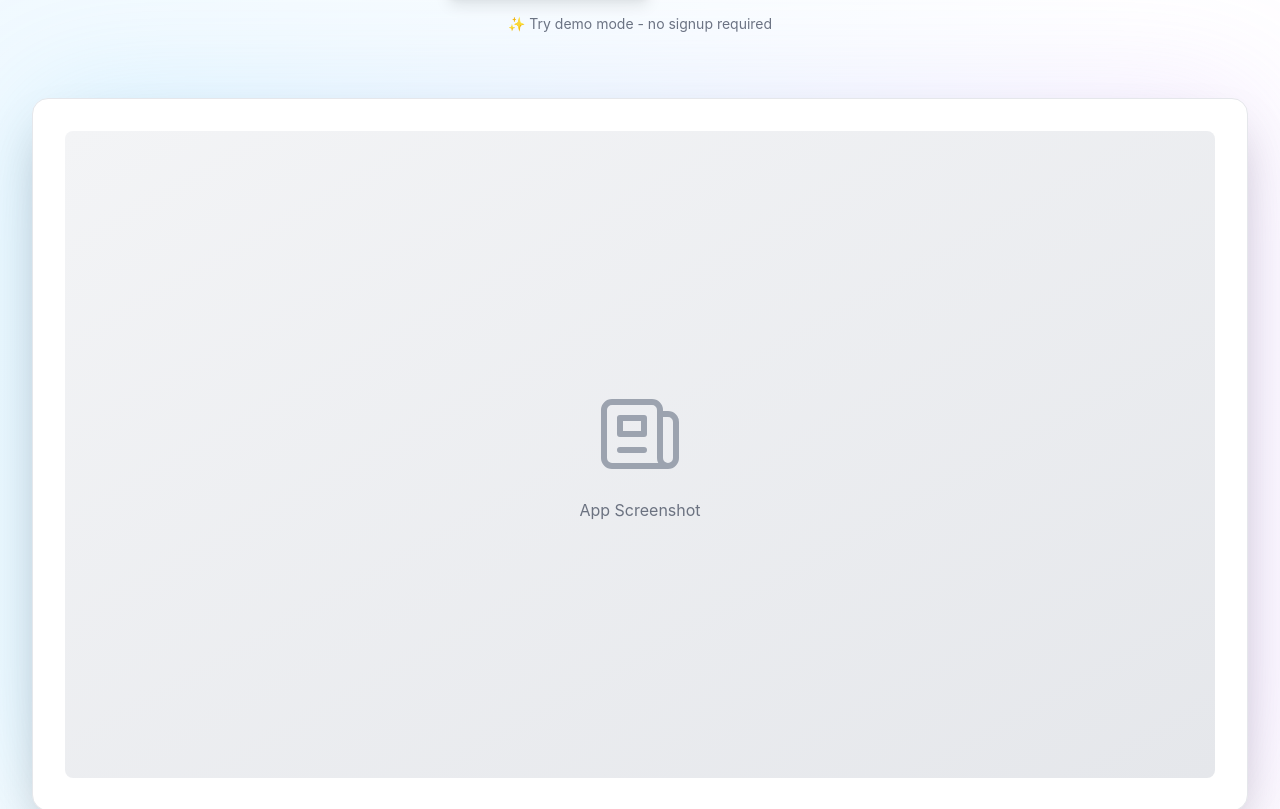
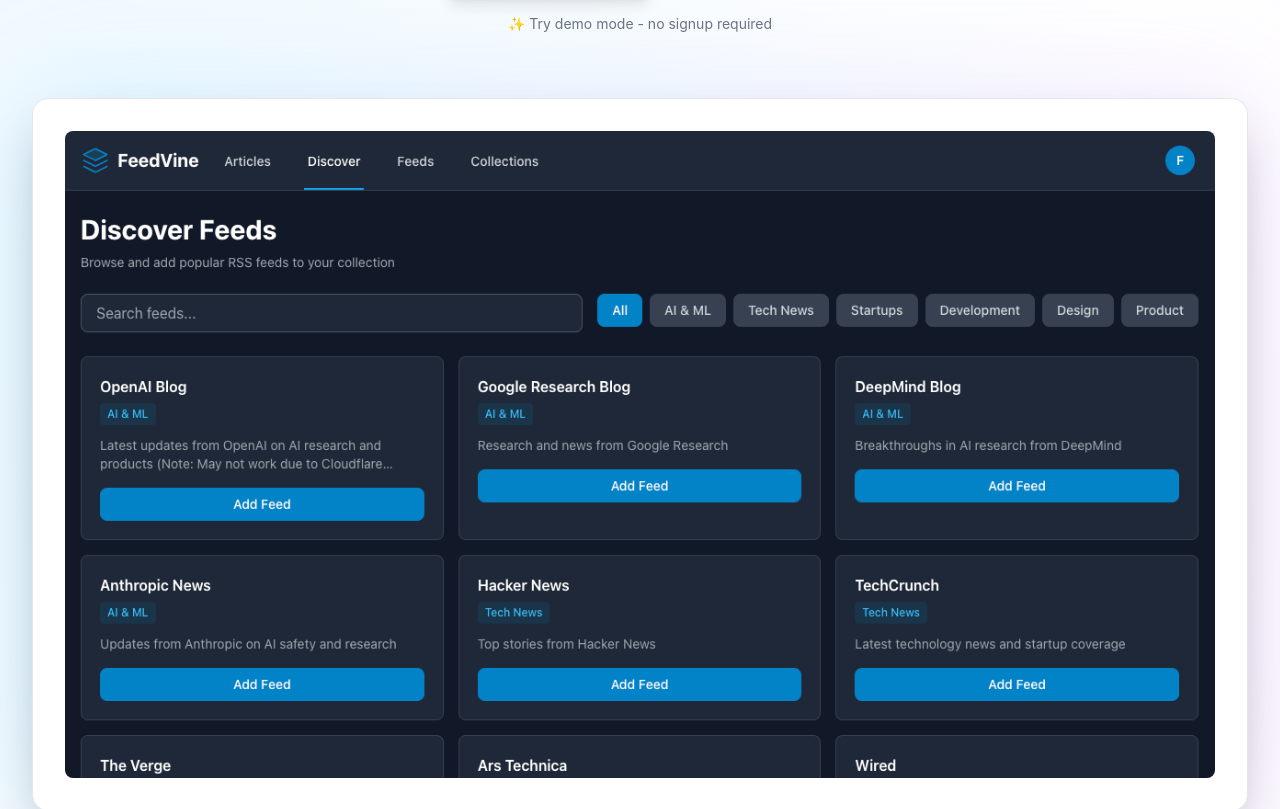
Before and after one commit to fvonhoven/feed-vine, a React (Vite) app: page / in a window 1280 px wide. Shown: the part 346-1155 px from the top of the page. Built offline with nearby package versions, Linux system fonts and the light colour scheme; no server answers.

Commit message:
Add hero image

```diff
--- a/src/pages/LandingPage.tsx
+++ b/src/pages/LandingPage.tsx
@@ -37,7 +37,21 @@
         <div className="mt-16 relative">
           <div className="absolute inset-0 bg-gradient-to-r from-primary-400 to-purple-400 rounded-2xl blur-3xl opacity-20"></div>
           <div className="relative bg-white dark:bg-gray-800 rounded-2xl shadow-2xl p-8 border border-gray-200 dark:border-gray-700">
-            <div className="aspect-video bg-gradient-to-br from-gray-100 to-gray-200 dark:from-gray-700 dark:to-gray-800 rounded-lg flex items-center justify-center">
+            <div className="aspect-video bg-gradient-to-br from-gray-100 to-gray-200 dark:from-gray-700 dark:to-gray-800 rounded-lg overflow-hidden">
+              {/* Replace 'feed-vine-hero.png' with your actual screenshot filename */}
+              <img
+                src="/feed-vine-hero.png"
+                alt="FeedVine RSS Aggregator Dashboard"
+                className="w-full h-full object-cover object-top"
+                onError={e => {
+                  // Fallback to placeholder if image doesn't exist
+                  e.currentTarget.style.display = "none"
+                  const placeholder = e.currentTarget.nextElementSibling as HTMLElement
+                  if (placeholder) placeholder.style.display = "flex"
+                }}
+              />
+              {/* Placeholder shown if image doesn't exist */}
+              <div className="hidden w-full h-full items-center justify-center">
                 <div className="text-center">
                   <svg className="w-24 h-24 mx-auto text-gray-400 dark:text-gray-500 mb-4" fill="none" viewBox="0 0 24 24" stroke="currentColor">
                     <path
@@ -47,7 +61,8 @@
                       d="M19 20H5a2 2 0 01-2-2V6a2 2 0 012-2h10a2 2 0 012 2v1m2 13a2 2 0 01-2-2V7m2 13a2 2 0 002-2V9a2 2 0 00-2-2h-2m-4-3H9M7 16h6M7 8h6v4H7V8z"
                     />
                   </svg>
-                <p className="text-gray-500 dark:text-gray-400">App Screenshot</p>
+                  <p className="text-gray-500 dark:text-gray-400">Add your screenshot to /public/feed-vine-hero.png</p>
+                </div>
               </div>
             </div>
           </div>
```
Also changed, not shown: public/feed-vine-hero.png (added). Lines whose indentation alone changed are shown as unchanged.
